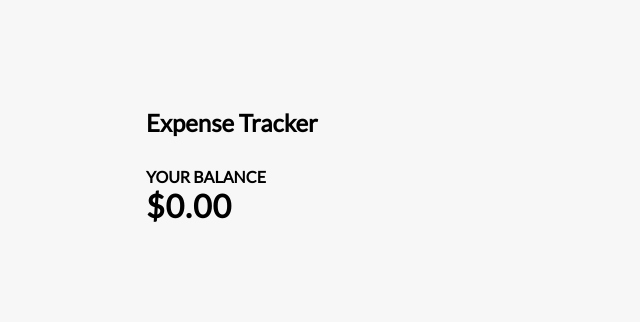
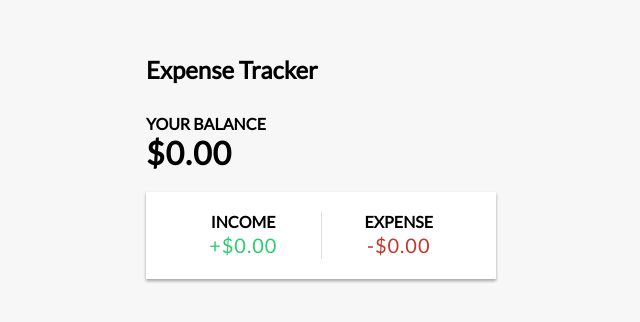
Before and after one commit to phucle-gin/react-expense-tracker, a React (Create React App) app: page / in a window 1280 px wide. Shown: the part 228-550 px from the top of the page, without its empty margins (319-959 px from the left). Built offline with nearby package versions, Linux system fonts and the light colour scheme.

Commit message:
Adding IncomeExpense js and css

```diff
--- a/src/App.css
+++ b/src/App.css
@@ -1,7 +1,7 @@
 @import url('https://fonts.googleapis.com/css?family=Lato&display=swap');
 
 :root {
-  --box-shadow: 0 1px 3px rgba(0, 0, 0, 0.12), 0 1px 2px rgba(0, 0, 0, 0.24);
+  --box-shadow: 0 2px 3px rgba(0, 0, 0, 0.12), 0 2px 3px rgba(0, 0, 0, 0.24);
 }
 
 * {
@@ -39,3 +39,34 @@
   margin: 0;
   text-transform: uppercase;
 }
+.inc-exp-container {
+  background-color: #fff;
+  box-shadow: var(--box-shadow);
+  padding: 20px;
+  display: flex;
+  justify-content: space-between;
+  margin: 20px 0;
+}
+
+.inc-exp-container > div {
+  flex: 1;
+  text-align: center;
+}
+
+.inc-exp-container > div:first-of-type {
+  border-right: 1px solid #dedede;
+}
+
+.money {
+  font-size: 20px;
+  letter-spacing: 1px;
+  margin: 2px 0;
+}
+
+.money.plus {
+  color: #2ecc71;
+}
+
+.money.minus {
+  color: #c0392b;
+}
--- a/src/App.js
+++ b/src/App.js
@@ -1,6 +1,7 @@
 import React from "react";
 import { Header } from "./components/Header";
 import { Balance } from "./components/Balance";
+import { IncomeExpenses } from "./components/IncomeExpenses";
 import "./App.css";
 
 function App() {
@@ -9,6 +10,7 @@
       <Header />
       <div className="container">
         <Balance />
+        <IncomeExpenses />
       </div>
     </div>
   );
--- /dev/null
+++ b/src/components/IncomeExpenses.js
@@ -0,0 +1,20 @@
+import React from "react";
+
+export const IncomeExpenses = () => {
+  return (
+    <div class="inc-exp-container">
+      <div>
+        <h4>Income</h4>
+        <p id="money-plus" class="money plus">
+          +$0.00
+        </p>
+      </div>
+      <div>
+        <h4>Expense</h4>
+        <p id="money-minus" class="money minus">
+          -$0.00
+        </p>
+      </div>
+    </div>
+  );
+};
```
